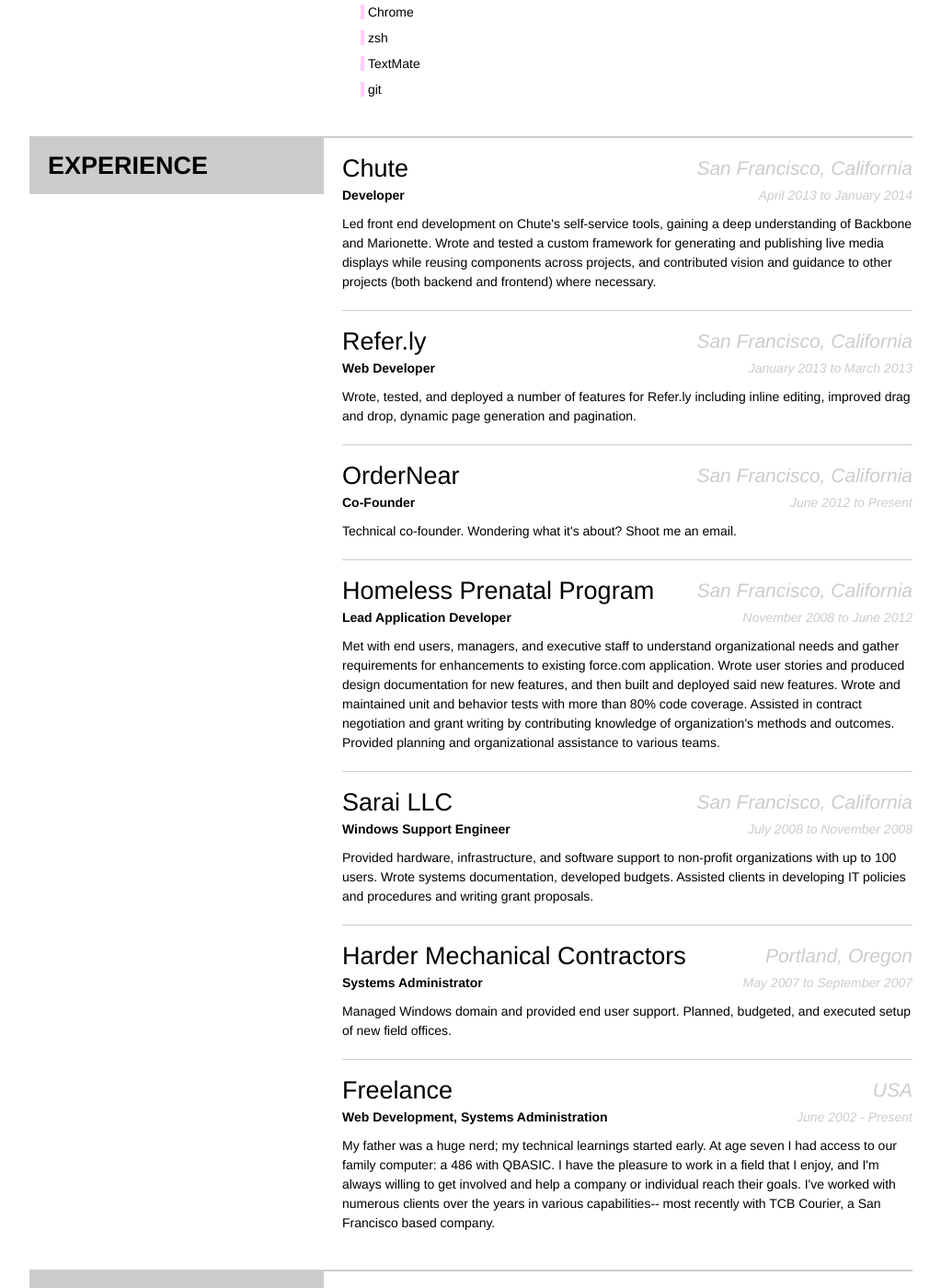
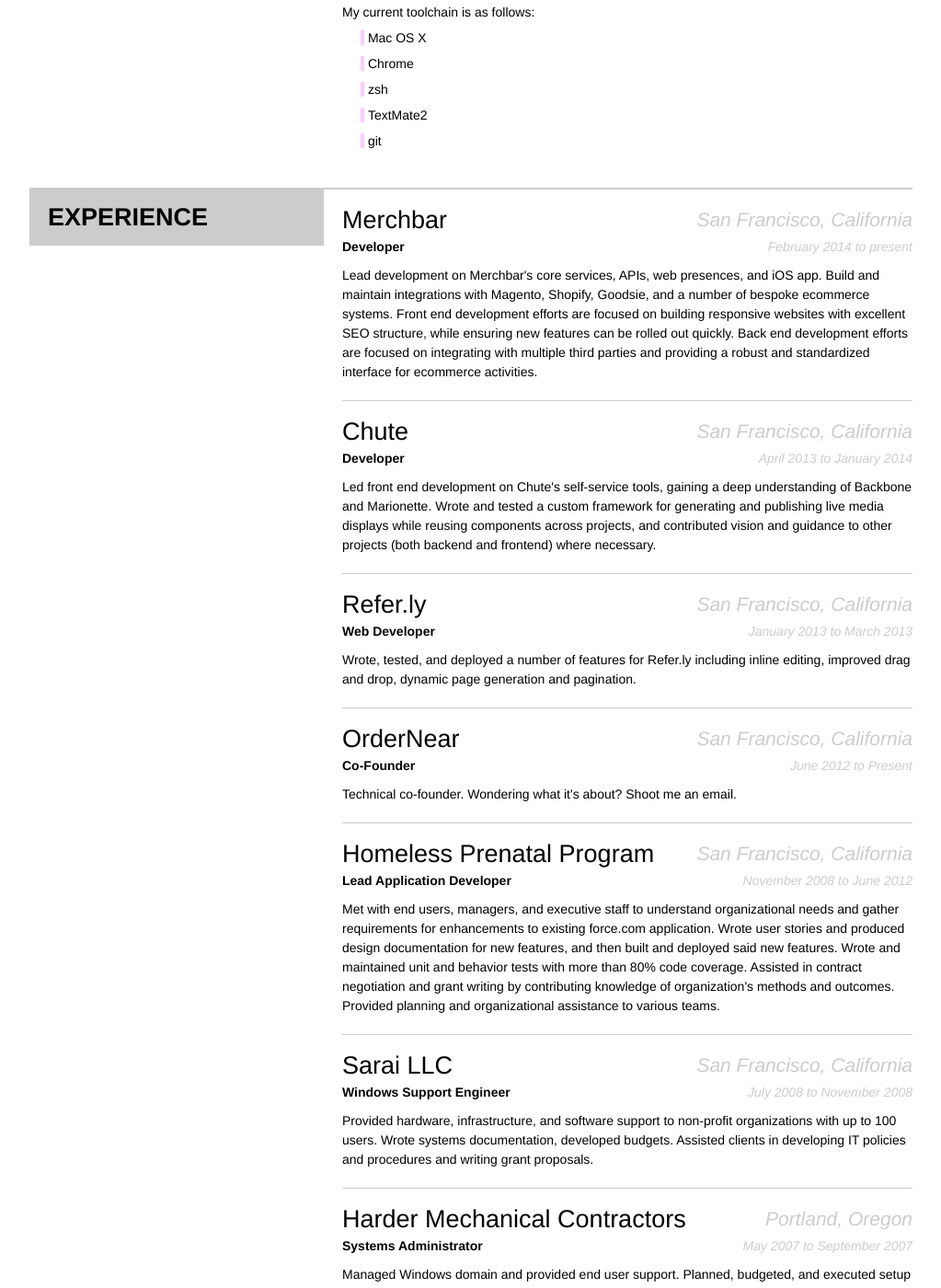
Before and after one commit to larkin/larkin.github.com, a Jekyll site: the page built from resume.html, in a window 1280 px wide and 1400 px high, scrolled down 610 px. Shown: the whole window at 92% size, without its empty margins (128-1151 px from the left). Built offline with Jekyll 4.4.1, drawn with Linux system fonts in a browser that asks for light colours; Markdown is read by kramdown in place of the engine named in the settings; some of the changed text lies outside the part shown.

Commit message:
yearly updates

```diff
--- a/resume.html
+++ b/resume.html
@@ -12,9 +12,11 @@
         <li>Front-end development with HTML, CSS, and JS</li>
         <li>Back-end development with Python (Flask and Django), Ruby (Rails),
             and APEX (force.com)</li>
+        <li>Test Driven Development with Mocha, Karma, Py.test, Rspec</li>
+        <li>Continuous Integration with CircleCI, XCode Server, Jenkins</li>
         <li>Server management and provisioning with Chef and Salt</li>
         <li>Windows and Linux Server Administration</li>
-        <li>Network Administration</li>
+        <li>Network Administration, Cisco ASA, Cisco Catalyst, pfSense</li>
       </ul>
     </div>
 </section>
@@ -34,7 +36,7 @@
       <li>Mac OS X</li>
       <li>Chrome</li>
       <li>zsh</li>
-      <li>TextMate</li>
+      <li>TextMate2</li>
       <li>git</li>
     </ul>
   </div>
@@ -42,6 +44,20 @@
 
 <section id="experience">
   <h1>experience</h1>
+  <div id="getchute">
+    <h2>Merchbar<em>San Francisco, California</em></h2>
+    <h3>Developer<em>February 2014 to present</em></h3>
+    <p>
+      Lead development on Merchbar's core services, APIs, web presences, and
+      iOS app.  Build and maintain integrations with Magento, Shopify, Goodsie,
+      and a number of bespoke ecommerce systems.  Front end development efforts
+      are focused on building responsive websites with excellent SEO structure,
+      while ensuring new features can be rolled out quickly.  Back end
+      development efforts are focused on integrating with multiple third
+      parties and providing a robust and standardized interface for ecommerce
+      activities.
+    </p>
+  </div>
   <div id="getchute">
     <h2>Chute<em>San Francisco, California</em></h2>
     <h3>Developer<em>April 2013 to January 2014</em></h3>
@@ -111,7 +127,9 @@
     </h3>
     <p>
       My father was a huge nerd; my technical learnings started early. At age
-      seven I had access to our family computer: a 486 with QBASIC.
+      seven I had access to our family computer: a 486 with QBASIC.  When we
+      weren't playing on the 486, we were launching model rockets or rebuilding
+      one of our old volkswagens.
 
       I have the pleasure to work in a field that I enjoy, and I'm always
       willing to get involved and help a company or individual reach their
```
